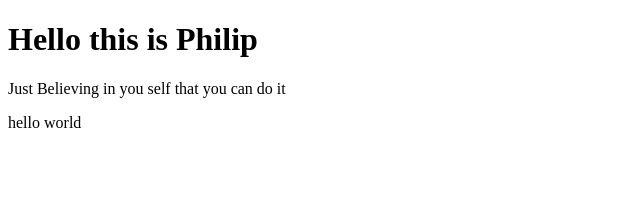
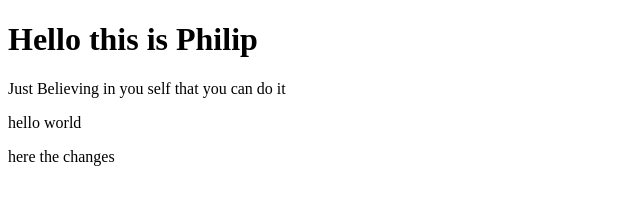
Before and after one commit to martinezphilip1212/git-test2, a website: page index.html in a window 1280 px wide. Shown: the whole page, without its empty margins (0-640 px from the left). Drawn offline with Linux system fonts and the light colour scheme.

Commit message:
lates Version 1

```diff
--- a/index.html
+++ b/index.html
@@ -10,5 +10,6 @@
     <h1>Hello this is Philip</h1>
     <p>Just Believing in you self that you can do it</p>
     <p>hello world</p>
+    <p>here the changes</p>
 </body>
 </html>
--- a/package.json
+++ b/package.json
@@ -2,7 +2,7 @@
   "name": "git-test2",
   "version": "1.0.0",
   "description": "",
-  "main": "index.js",
+  "main": "index.html",
   "scripts": {
     "test": "echo \"Error: no test specified\" && exit 1",
     "start": "npm run lite",
```
